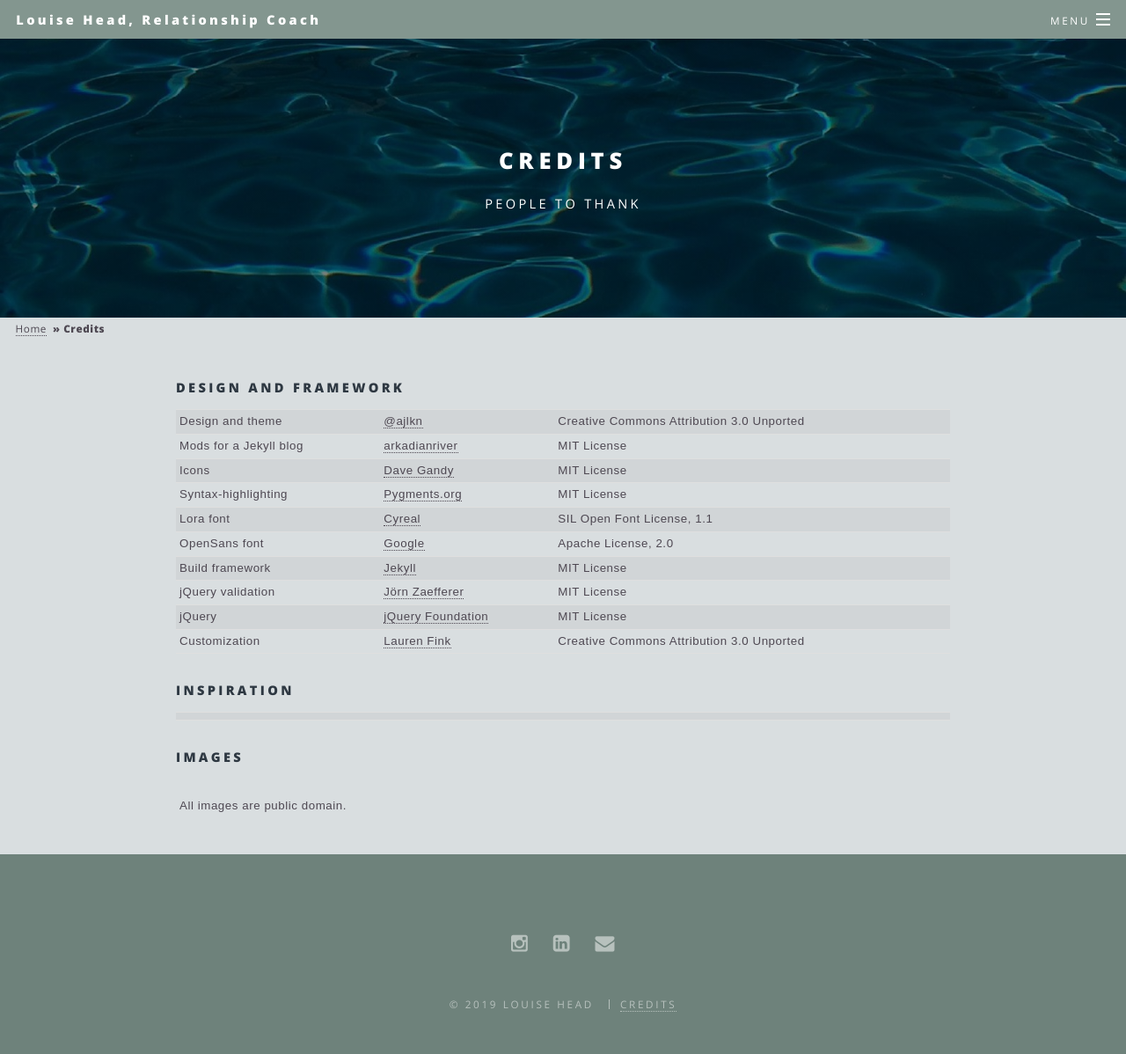
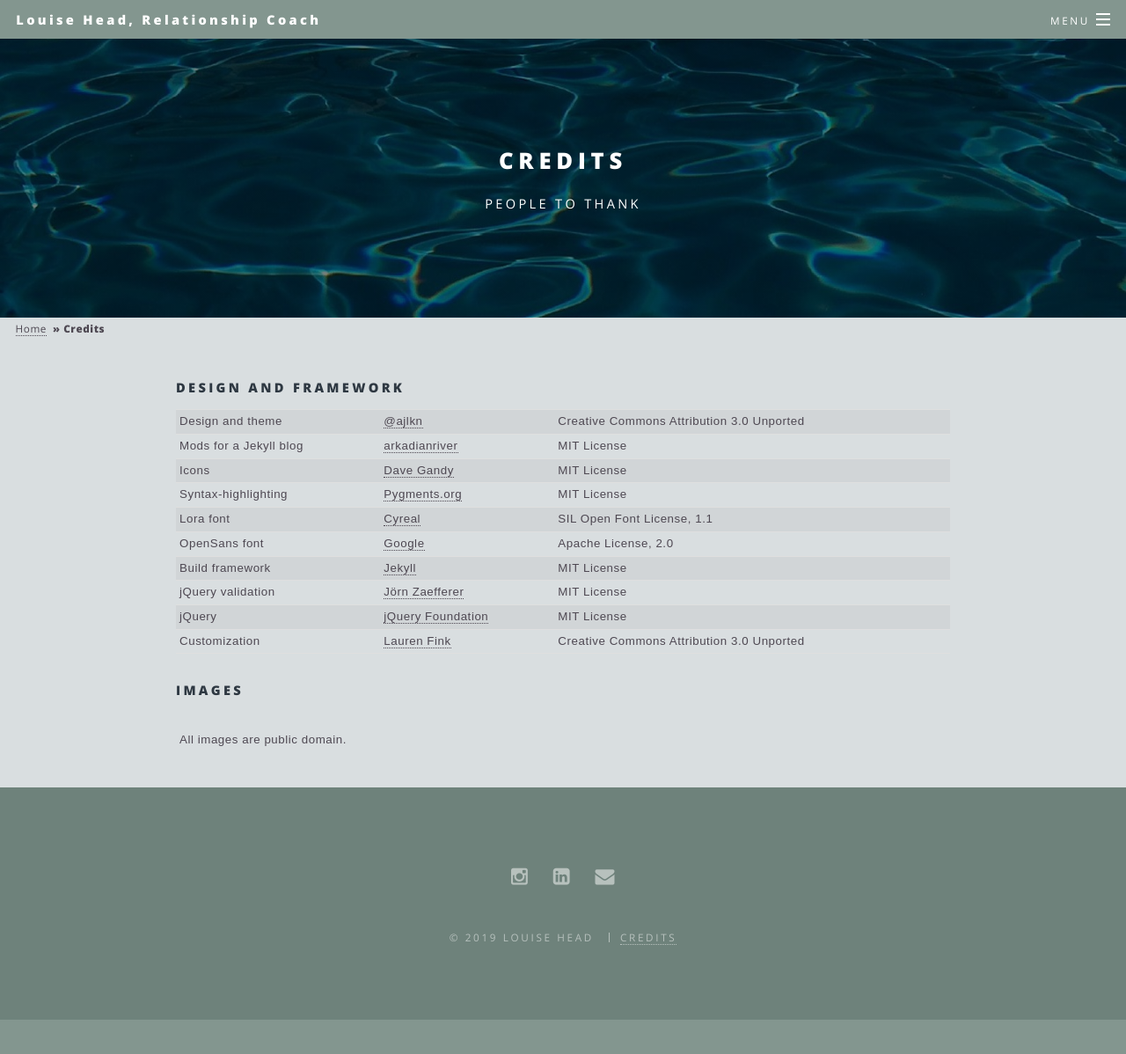
Before and after one commit to lehead/lehead.github.io, a Jekyll site: the page built from _pages/credits.html, in a window 1280 px wide and 1235 px high. Shown: the top 1198 px of the window at 88% size. Built offline with Jekyll 4.4.1, drawn with Linux system fonts in a browser that asks for light colours.

Commit message:
remove inspiration

```diff
--- a/_pages/credits.html
+++ b/_pages/credits.html
@@ -42,7 +42,7 @@ article .inner .pcreds {
      endfor %}
 </table>
 
-<h4>Inspiration</h4>
+<!-- <h4>Inspiration</h4>
 <table class="creds"><tr><td>
 {% for i in site.data.credits.inspiration
 %}  <a target="_blank" href="{{ i.url }}">{{ i.name }}</a>{% unless forloop.last == true %},{% endunless %}{%
@@ -51,7 +51,7 @@ article .inner .pcreds {
 %},
 <a target="_blank" href="{{ ei.url }}">{{ ei.name }}</a>{%
    endfor %}
-</td></tr></table>
+</td></tr></table> -->
 
 <h4>Images</h4>
 <div class="box alt"><div class="row uniform 50%">
```
